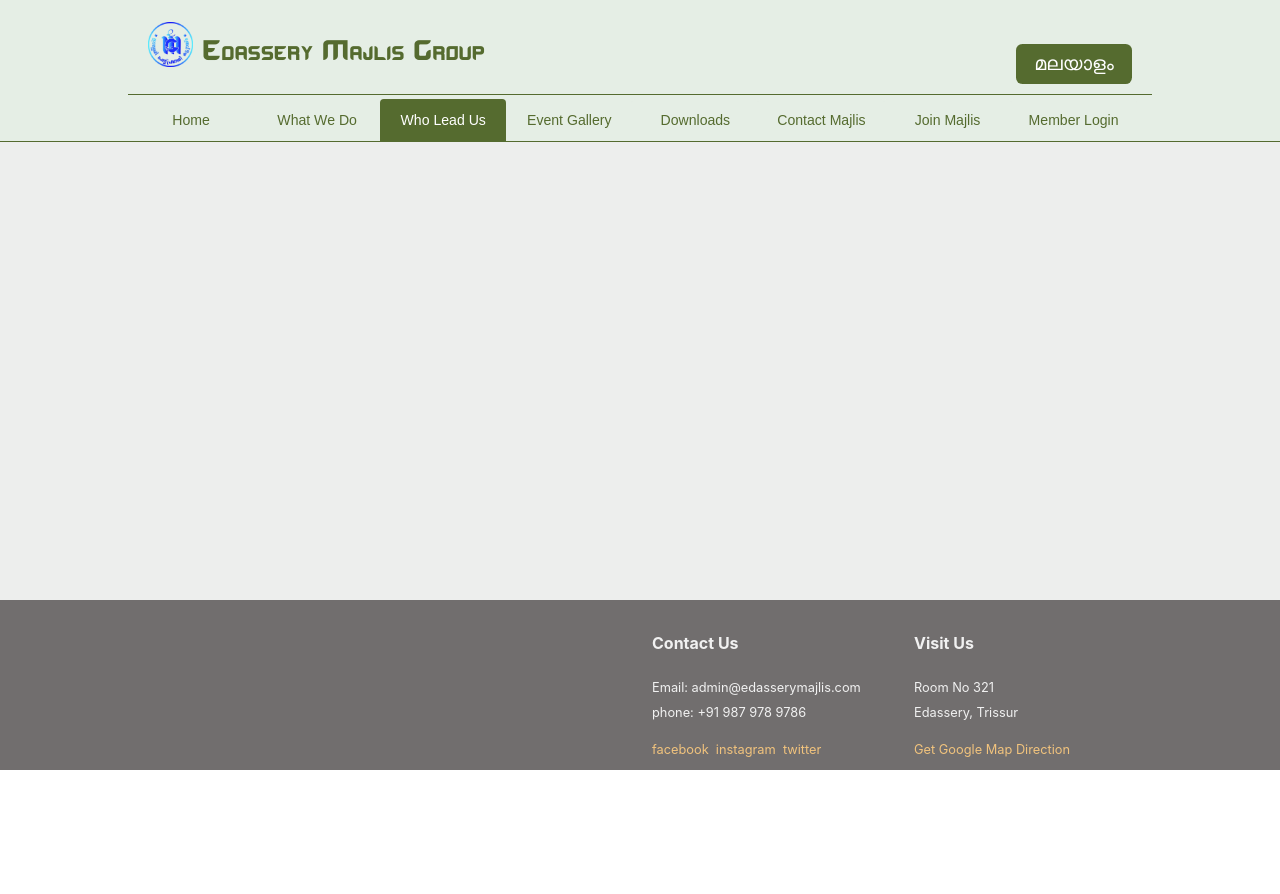
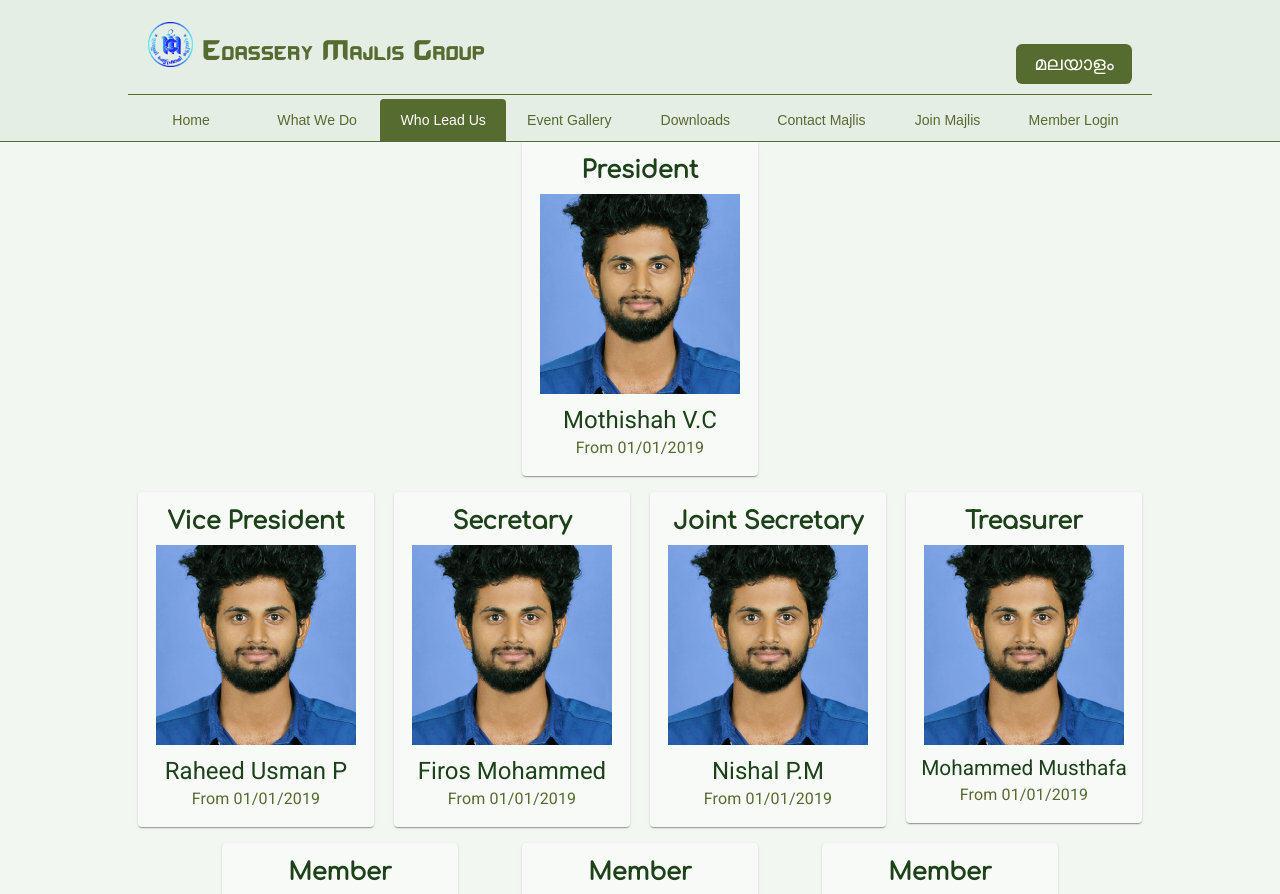
Before and after one commit to tshihad/edesseri-majlis, a React (Create React App) app in the folder web/: page /WhoLeadUs in a window 1280 px wide. Shown: the top 894 px of the page. Before the commit the page ends 800 px from the top, so only its background shows below. Built offline with nearby package versions, Linux system fonts and the light colour scheme.

Commit message:
who lead us

```diff
--- a/web/src/components/body.jsx
+++ b/web/src/components/body.jsx
@@ -48,7 +48,7 @@ const Body = styled.div`
 width: 100%;
 padding: 9.8vw 0 0 0;
 min-height: 75vh;
-background-color: #edeeed;
+background-color: #f2f7f2;
 font-family: 'Comfortaa', cursive;
 `;
 
--- /dev/null
+++ b/web/src/components/sub_components/committe.jsx
@@ -0,0 +1,52 @@
+import React from 'react'
+
+import {
+    Paper,
+    Typography,
+    makeStyles,
+    CardMedia,
+} from '@material-ui/core';
+
+const useStyles = makeStyles(theme => ({
+    root: {
+        backgroundColor:"#f8faf8",
+        marginTop: "1em",
+        padding: "1em .5em"
+    },
+    avatar: {
+        margin: 10,
+        width: 200,
+        height: 200,
+    },
+    headings: {
+        fontSize: "1.5em",
+        color:"#1d4219",
+        textAlign: 'center',
+    },
+    from:{
+        textAlign: 'center',
+        color:"#556b2f",
+    }
+}));
+
+export function MemberCard(props) {
+    const classes = useStyles()
+    return (
+        <Paper className={classes.root}>
+            <Typography variant="h" component="h3" className={classes.headings}>
+                {props.position}
+            </Typography>
+            <CardMedia
+                className={classes.avatar}
+                image={props.image}
+            />
+            <Typography variant="h5" component="h3" className={classes.headings}
+            style={{ fontSize: props.len === "large" ? "1.3em" : "1.5em" }}>
+                {props.name}
+            </Typography>
+            <Typography component="p" className={classes.from}>
+                From {props.date}
+            </Typography>
+        </Paper>
+    )
+}
--- a/web/src/components/who_lead_us.jsx
+++ b/web/src/components/who_lead_us.jsx
@@ -1,10 +1,88 @@
-import React,{useEffect} from 'react'
+import React, { useEffect } from 'react'
+import styled from 'styled-components'
+import { Grid } from '@material-ui/core'
+import { MemberCard } from './sub_components/committe';
+import img from '../images/member.jpg'
 
-export default function WhoLeadUs(props){
+const WhoLeadUsDiv = styled.div`
+margin: 0vh 10vw;
+padding-bottem: 200px;
+`;
+export default function WhoLeadUs(props) {
   useEffect(() => {
     props.setState("WhoLeadUs")
   }, [props])
-  return(
-    <div>Who Lead Us</div>
+  return (
+    <WhoLeadUsDiv>
+      <Grid container spacing={0} justify="center">
+        <Grid item xs={4}></Grid>
+        <Grid item xs={4}>
+          <Grid container spacing={0} justify="center">
+            <MemberCard position="President" image={img} name="Mothishah V.C" date="01/01/2019" />
+          </Grid>
+        </Grid>
+        <Grid item xs={4}></Grid>
+        <Grid container spacing={0} justify="center">
+          <Grid item xs={3}>
+            <Grid container spacing={0} justify="center">
+              <MemberCard position="Vice President" image={img} name="Raheed Usman P" date="01/01/2019" />
+            </Grid>
+          </Grid>
+          <Grid item xs={3}>
+            <Grid container spacing={0} justify="center">
+              <MemberCard position="Secretary" image={img} name="Firos Mohammed" date="01/01/2019" />
+            </Grid>
+          </Grid>
+          <Grid item xs={3}>
+            <Grid container spacing={0} justify="center">
+              <MemberCard position="Joint Secretary" image={img} name="Nishal P.M" date="01/01/2019" />
+            </Grid>
+          </Grid>
+          <Grid item xs={3}>
+            <Grid container spacing={0} justify="center">
+              <MemberCard position="Treasurer" image={img} name="Mohammed Musthafa" date="01/01/2019" len="large"/>
+            </Grid>
+          </Grid>
+        </Grid>
+        <Grid container spacing={8} justify="center">
+          <Grid item xs={2.4}>
+            <Grid container spacing={0} justify="left">
+              <MemberCard position="Member" image={img} name="Shajahan Shamsudeen" date="01/01/2019" len="large"/>
+            </Grid>
+          </Grid><Grid item xs={2.4}>
+            <Grid container spacing={0} justify="left">
+              <MemberCard position="Member" image={img} name="Abdul Kader P M" date="01/01/2019" />
+            </Grid>
+          </Grid><Grid item xs={2.4}>
+            <Grid container spacing={0} justify="center">
+              <MemberCard position="Member" image={img} name="Mufeed" date="01/01/2019" />
+            </Grid>
+          </Grid><Grid item xs={2.4}>
+            <Grid container spacing={0} justify="center">
+              <MemberCard position="Member" image={img} name="Rahmath Ali R A" date="01/01/2019" />
+            </Grid>
+          </Grid><Grid item xs={2.4}>
+            <Grid container spacing={0} justify="center">
+              <MemberCard position="Member" image={img} name="Sudheer P s" date="01/01/2019" />
+            </Grid>
+          </Grid>
+        </Grid>
+        <Grid container spacing={8} justify="center">
+          <Grid item xs={2.4}>
+            <Grid container spacing={0} justify="left">
+              <MemberCard position="Member" image={img} name="Ameer" date="01/01/2019" />
+            </Grid>
+          </Grid><Grid item xs={2.4}>
+            <Grid container spacing={0} justify="left">
+              <MemberCard position="Advicory" image={img} name="Shajeer P S" date="01/01/2019" />
+            </Grid>
+          </Grid><Grid item xs={2.4}>
+            <Grid container spacing={0} justify="center">
+              <MemberCard position="Advicory" image={img} name="Noushad" date="01/01/2019" />
+            </Grid>
+          </Grid>
+        </Grid>
+      </Grid>
+    </WhoLeadUsDiv>
   )
 }
--- a/web/src/styles/navbar.css
+++ b/web/src/styles/navbar.css
@@ -58,4 +58,4 @@ a:hover .dropbtn{background-color: #768b56;color:white;}
 
 .dropdown:hover .dropdown-content {display: block;}
 
-.lastmenu:hover .navbar {background-color: #fda31b;}
+.lastmenu:hover .navbar {background-color: #f8faf8;}
```
Also changed, not shown: web/src/images/member.jpg (added).
